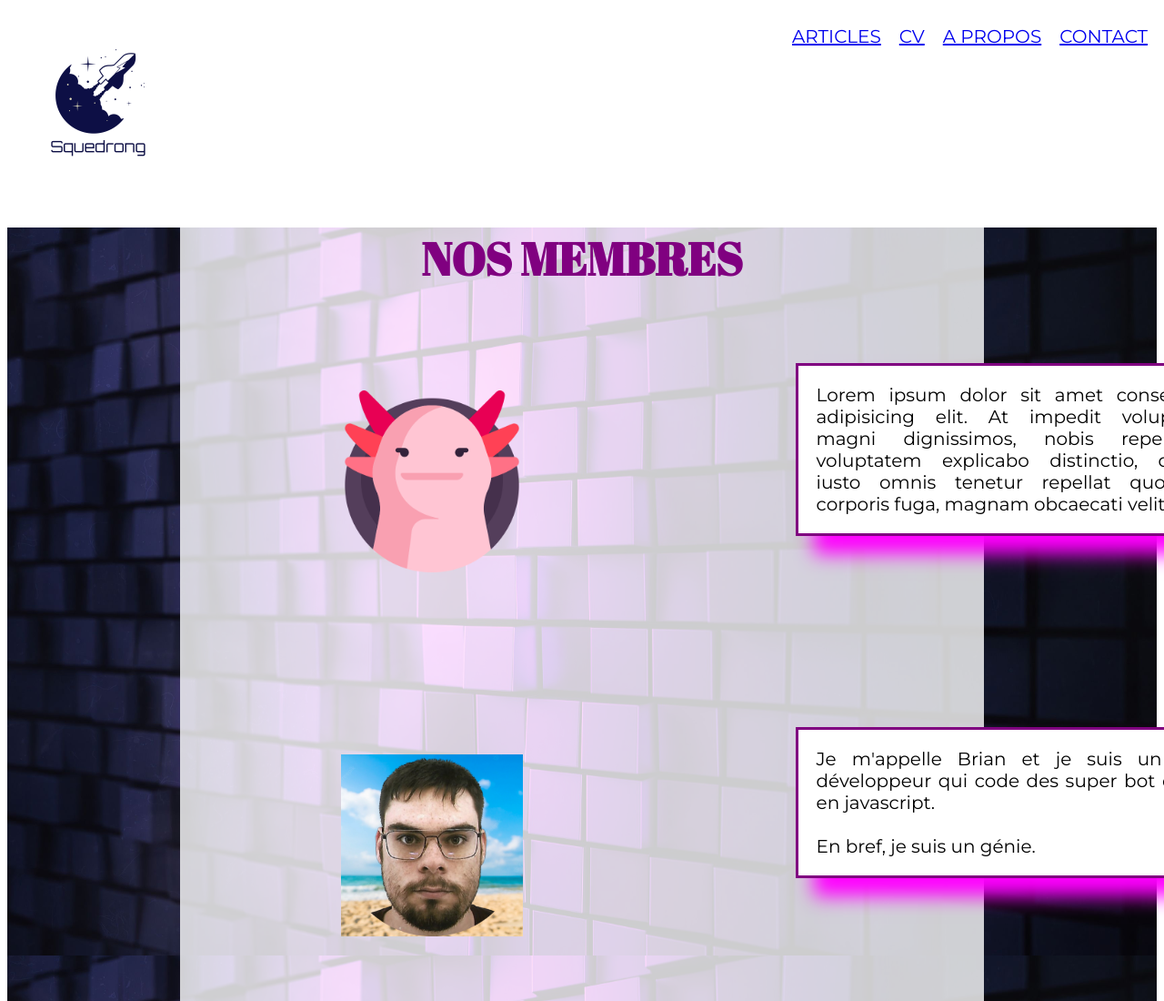
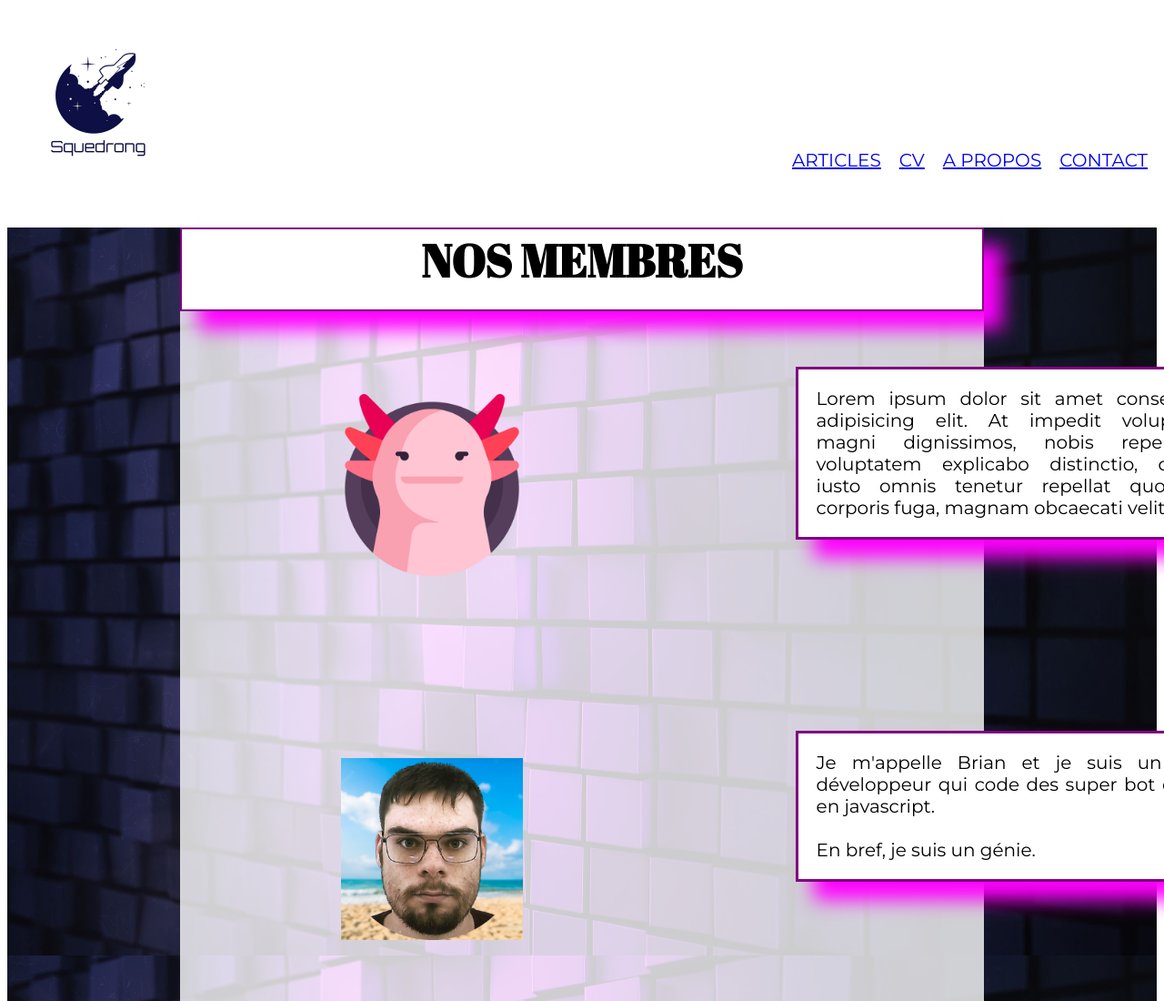
Before and after one commit to Memory77/SquedrongBlog, a plain HTML site: page presentation.html in a window 1280 px wide. Shown: the top 1100 px of the page at 91% size. Drawn offline with Linux system fonts and the light colour scheme; a web font is replaced by a local one.

Commit message:
ajout css

```diff
--- a/style.css
+++ b/style.css
@@ -34,6 +34,7 @@ nav {
     display: flex;
     justify-items: flex-end;
     list-style: none;
+    align-items: end;
 }
 
 li {
@@ -260,8 +261,11 @@ input[type='image'] {
 }
 
 #presentation-box h1{
-    color:purple;
+    color: black;
     text-align: center;
+    border: 2px solid purple;
+    background-color: #fff;
+    box-shadow: 20px 20px 20px fuchsia;
 }
 
 
```
